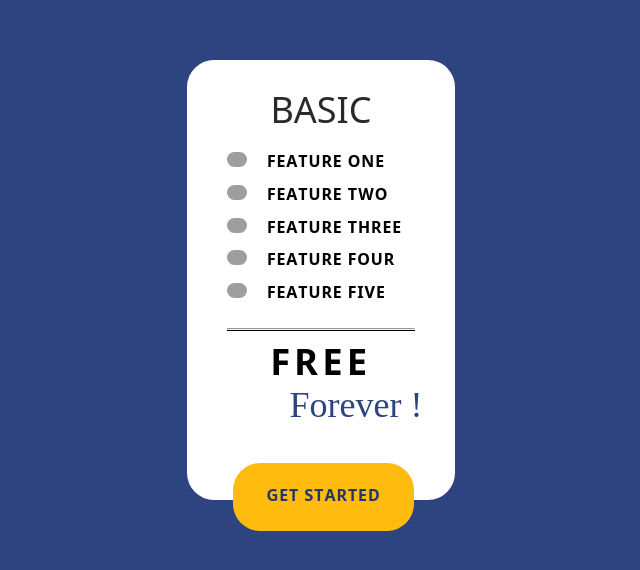
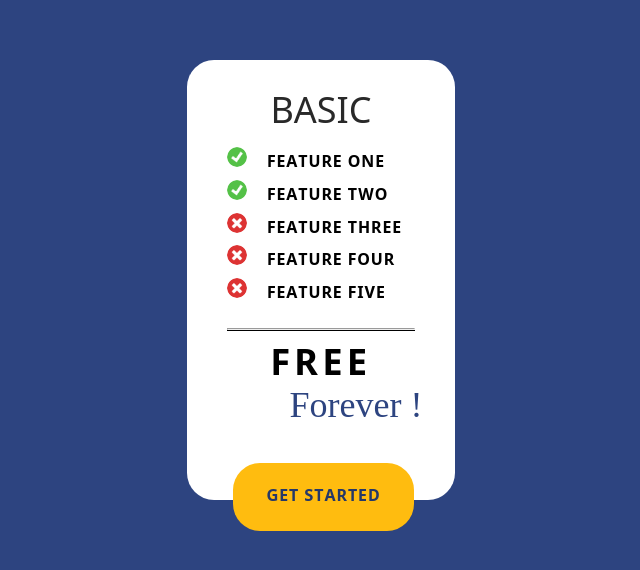
Before and after one commit to JustineLcode/06.FLEX, a plain HTML site: page index.html in a window 1280 px wide. Shown: the part 120-690 px from the top of the page, without its empty margins (319-959 px from the left). Drawn offline with Linux system fonts and the light colour scheme; grey boxes are pictures that could not be loaded; a web font is replaced by a local one.

Commit message:
modiflinepng

```diff
--- a/index.html
+++ b/index.html
@@ -11,23 +11,23 @@
         <div class="title">BASIC</div>
         <div class="list">
             <div class="one">
-                <div class="logoyes"><img src="https://s3-alpha-sig.figma.com/img/01e4/2479/93f422b09689dca0171af2dcc6d39091?Expires=1728864000&Key-Pair-Id=APKAQ4GOSFWCVNEHN3O4&Signature=qZ59qs3ZtzYPTGmEypKwTSocpRW0bfqFekQ1FDWdZpZuSRak0SYmQX5n7eNo3c8mv5dWaKNpUYiXbLv2GaAOr8A~mHfLj6MNe3PEQtHKmBxgDvV~WhseR9s-H51ZaZ0dSrk2-FRaOBLwR8TcDJQvf2C5wJswQy26h7xSg0tnAXCV414hWwKX4lB~5Rz2wvYhLg4sTVtQrOCK2wBBbMXhA63v0T75DihwXD4KX7zD1ZJolUVivniHtpxInlMkb2TtocAHsbdf3pC~4D8Tmok8OtPNCAFHxJhLD4JhUvhn7pNPt5yNS5wAISjco2Qlv3eOzDF7atzNGc7af5bzyccAGg__" alt="logoyes"></div>
+                <div class="logoyes"><img src="checkgreen.png" alt="logoyes"></div>
                 FEATURE ONE
             </div>
             <div class="two">
-                <div class="logoyes"><img src="https://s3-alpha-sig.figma.com/img/01e4/2479/93f422b09689dca0171af2dcc6d39091?Expires=1728864000&Key-Pair-Id=APKAQ4GOSFWCVNEHN3O4&Signature=qZ59qs3ZtzYPTGmEypKwTSocpRW0bfqFekQ1FDWdZpZuSRak0SYmQX5n7eNo3c8mv5dWaKNpUYiXbLv2GaAOr8A~mHfLj6MNe3PEQtHKmBxgDvV~WhseR9s-H51ZaZ0dSrk2-FRaOBLwR8TcDJQvf2C5wJswQy26h7xSg0tnAXCV414hWwKX4lB~5Rz2wvYhLg4sTVtQrOCK2wBBbMXhA63v0T75DihwXD4KX7zD1ZJolUVivniHtpxInlMkb2TtocAHsbdf3pC~4D8Tmok8OtPNCAFHxJhLD4JhUvhn7pNPt5yNS5wAISjco2Qlv3eOzDF7atzNGc7af5bzyccAGg__" alt="logoyes"></div>
+                <div class="logoyes"><img src="checkgreen.png" alt="logoyes"></div>
                 FEATURE TWO
             </div>
             <div class="three">
-                <div class="logono"><img src="https://s3-alpha-sig.figma.com/img/80c1/0fd9/15a2e32e597a23079985915169e6618c?Expires=1728864000&Key-Pair-Id=APKAQ4GOSFWCVNEHN3O4&Signature=KYVxDM87uxgpUPLSNbnImgdPGcOZ2K1loiSOHUf2X1cOWjkBI1hHocYH0tfEx948ao54dywiJuT9manJpJFgjmVyqawrmXkr0MTrbU6~LpRHg8o2tyigUePKR5m3LEaspQmKm2ZdzS0p~LA2LwVEgtm85OxNp8JGThLj4cTR7ok57TfL2UCCB1hsFReQg9jcEiciHYK3teh3hYFfZiQ5zvJDdCMgRxikxTkBXVaJzVFqTY8S0OuS1eG6MiEzOMRzc3QreQX1Jth6-FWJptG0vmXPljZ7qziNoaCdAa3YuUC-2~Rp8Lyr-Y-So6nwIdQQ9Bmpx5RPk3SssMzAEWsCbA__" alt="logono"></div>
+                <div class="logono"><img src="crossred.png" alt="logono"></div>
                 FEATURE THREE
             </div>
             <div class="four">
-                <div class="logono"><img src="https://s3-alpha-sig.figma.com/img/80c1/0fd9/15a2e32e597a23079985915169e6618c?Expires=1728864000&Key-Pair-Id=APKAQ4GOSFWCVNEHN3O4&Signature=KYVxDM87uxgpUPLSNbnImgdPGcOZ2K1loiSOHUf2X1cOWjkBI1hHocYH0tfEx948ao54dywiJuT9manJpJFgjmVyqawrmXkr0MTrbU6~LpRHg8o2tyigUePKR5m3LEaspQmKm2ZdzS0p~LA2LwVEgtm85OxNp8JGThLj4cTR7ok57TfL2UCCB1hsFReQg9jcEiciHYK3teh3hYFfZiQ5zvJDdCMgRxikxTkBXVaJzVFqTY8S0OuS1eG6MiEzOMRzc3QreQX1Jth6-FWJptG0vmXPljZ7qziNoaCdAa3YuUC-2~Rp8Lyr-Y-So6nwIdQQ9Bmpx5RPk3SssMzAEWsCbA__" alt="logono"></div>
+                <div class="logono"><img src="crossred.png" alt="logono"></div>
                 FEATURE FOUR
             </div>
             <div class="five">
-                <div class="logono"><img src="https://s3-alpha-sig.figma.com/img/80c1/0fd9/15a2e32e597a23079985915169e6618c?Expires=1728864000&Key-Pair-Id=APKAQ4GOSFWCVNEHN3O4&Signature=KYVxDM87uxgpUPLSNbnImgdPGcOZ2K1loiSOHUf2X1cOWjkBI1hHocYH0tfEx948ao54dywiJuT9manJpJFgjmVyqawrmXkr0MTrbU6~LpRHg8o2tyigUePKR5m3LEaspQmKm2ZdzS0p~LA2LwVEgtm85OxNp8JGThLj4cTR7ok57TfL2UCCB1hsFReQg9jcEiciHYK3teh3hYFfZiQ5zvJDdCMgRxikxTkBXVaJzVFqTY8S0OuS1eG6MiEzOMRzc3QreQX1Jth6-FWJptG0vmXPljZ7qziNoaCdAa3YuUC-2~Rp8Lyr-Y-So6nwIdQQ9Bmpx5RPk3SssMzAEWsCbA__" alt="logono"></div>
+                <div class="logono"><img src="crossred.png" alt="logono"></div>
                 FEATURE FIVE
             </div>
         <div class="hr"><hr></div>
```
Also changed, not shown: checkgreen.png (added), crossred.png (added).
